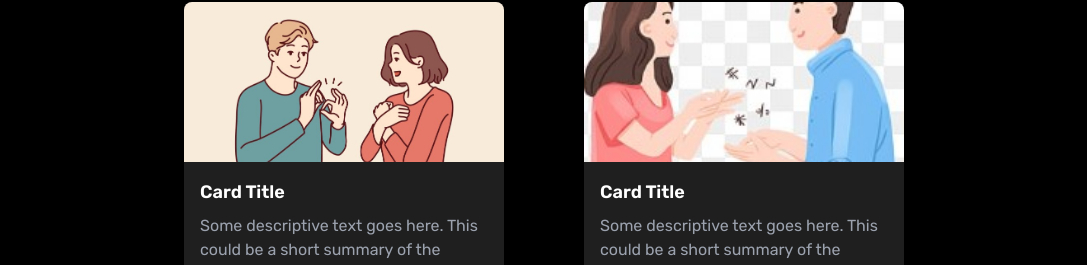
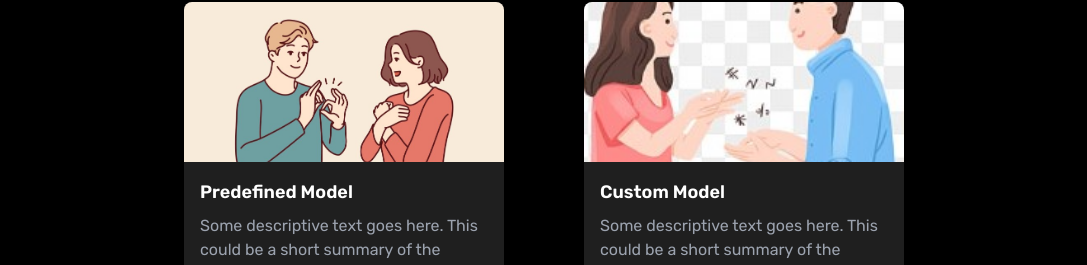
Before and after one commit to Rupam-Mondal/Sign-Detection-Project, a React (Vite) app in the folder Frontend/: page / in a window 1280 px wide. Shown: the part 743-1008 px from the top of the page, without its empty margins (96-1183 px from the left). Built offline with nearby package versions, Linux system fonts and the light colour scheme.

Commit message:
Project completed

```diff
--- a/Frontend/src/Components/Card/Card.jsx
+++ b/Frontend/src/Components/Card/Card.jsx
@@ -1,6 +1,6 @@
 
 
-function Card({img , handler}){
+function Card({img , handler , text}){
     return (
         <>
             <div className="bg-[#1f1f1f] h-[390px] w-80 cursor-pointer rounded-lg shadow-lg overflow-hidden transform transition duration-500 hover:scale-105">
@@ -8,7 +8,7 @@ function Card({img , handler}){
                     <img src={img} alt="Card Image" className="h-full w-full object-cover" />
                 </div>
                 <div className="p-4">
-                    <h2 className="text-lg font-semibold text-white">Card Title</h2>
+                    <h2 className="text-lg font-semibold text-white">{text}</h2>
                     <p className="text-gray-400 mt-2">Some descriptive text goes here. This could be a short summary of the content.</p>
                     <button className="mt-8 w-full bg-blue-500 text-white py-2 px-4 rounded-lg hover:bg-blue-600 transition duration-300"
                     onClick={handler}>
--- a/Frontend/src/Components/FeaturesSection/Features.jsx
+++ b/Frontend/src/Components/FeaturesSection/Features.jsx
@@ -15,8 +15,8 @@ function Features(){
     return (
         <>
             <div className="bg-black w-full h-screen flex justify-center items-center gap-20">
-                <Card img={img1} handler={Handler1}/>
-                <Card img={img2} handler={Handler2}/>
+                <Card img={img1} handler={Handler1} text={"Predefined Model"}/>
+                <Card img={img2} handler={Handler2} text={"Custom Model"}/>
 
             </div>
         </>
```
Also changed, not shown: 1 other file (tests, documents, lock files or other folders).
